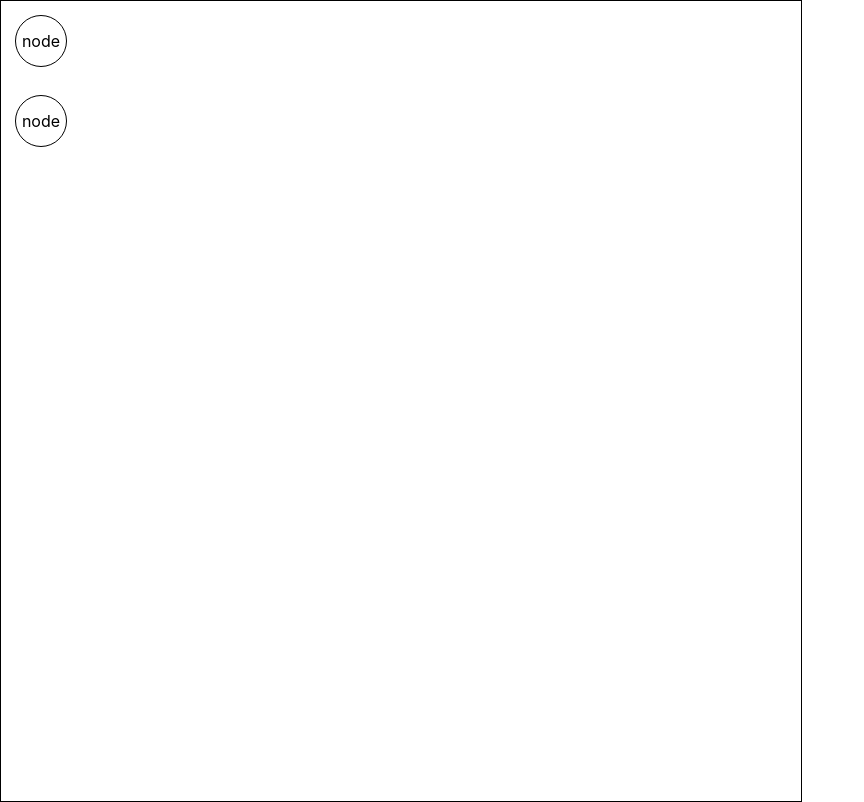
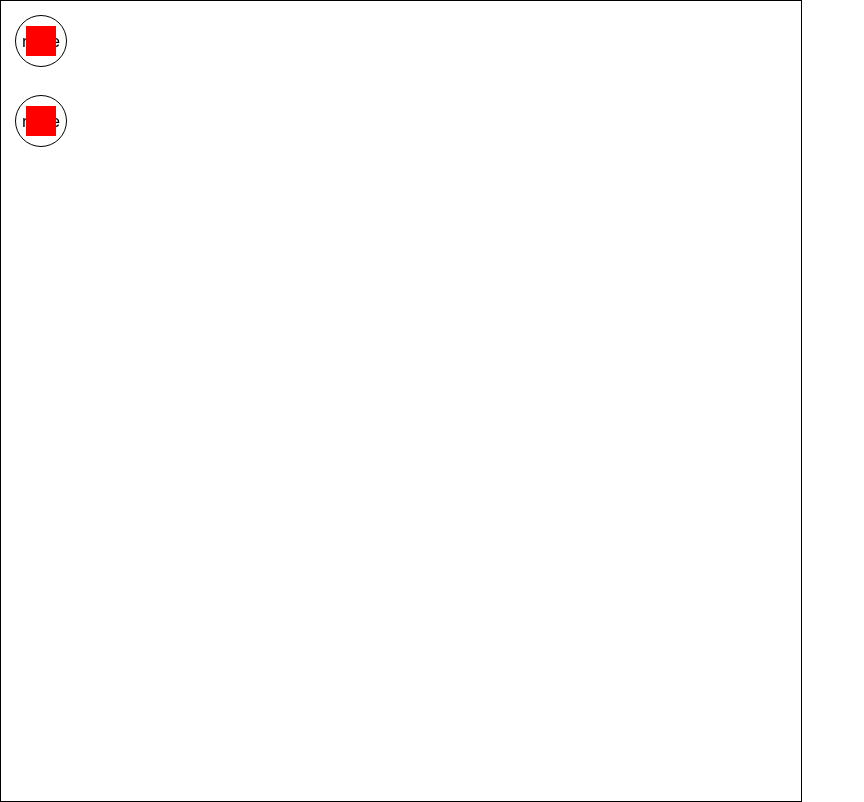
Before and after one commit to Dias-Kazhtay/graph-engine, a React (Create React App) app: page / in a window 1280 px wide. Shown: the whole page, without its empty margins (0-864 px from the left). Built offline with nearby package versions, Linux system fonts and the light colour scheme.

Commit message:
start edge logic

```diff
--- a/src/entities/Node/lib/use-dragger.ts
+++ b/src/entities/Node/lib/use-dragger.ts
@@ -29,10 +29,13 @@ function useDragger({ nodeId }: UsePraggerProps) {
     if (!container) throw new Error('Target element must have a parent');
 
     const onMouseDown = (e: MouseEvent) => {
-      isClicked.current = true;
+      // @ts-ignore
+      if (!e.target.className.includes('Pointer')) {
+        isClicked.current = true;
 
-      coords.current.startX = e.clientX;
-      coords.current.startY = e.clientY;
+        coords.current.startX = e.clientX;
+        coords.current.startY = e.clientY;
+      }
     };
 
     const onMouseUp = () => {
--- a/src/entities/Node/ui/node-shape/Node.tsx
+++ b/src/entities/Node/ui/node-shape/Node.tsx
@@ -3,7 +3,7 @@ import styles from './styles.module.scss';
 import cn from 'classnames';
 import { Circle } from '../circle/Circle';
 import { NodeTypesEnum } from '../../../../shared/constants';
-import { useEffect, useState } from 'react';
+import { useState } from 'react';
 import { Pointer } from '../pointer/Pointer';
 
 interface NodeProps {
@@ -27,23 +27,22 @@ export const NodeShape = ({ id, text, nodeType }: NodeProps) => {
     }
   };
 
-  useEffect(() => {
-    const blur = () => {
-      setSelected(false);
-    };
-    document.addEventListener('click', blur);
+  // useEffect(() => {
+  //   const blur = () => {
+  //     setSelected(false);
+  //   };
+  //   document.addEventListener('click', blur);
 
-    return () => {
-      document.removeEventListener('click', blur);
-    };
-  });
+  //   return () => {
+  //     document.removeEventListener('click', blur);
+  //   };
+  // });
 
   return (
     <div
       id={id}
       className={cn(styles.Node, { [styles.Node__selected]: isSelected })}
-      onClick={(e) => {
-        e.stopPropagation();
+      onClick={() => {
         setSelected((prev) => !prev);
       }}
     >
--- a/src/entities/Node/ui/pointer/Pointer.tsx
+++ b/src/entities/Node/ui/pointer/Pointer.tsx
@@ -1,3 +1,4 @@
+import { useEffect, useRef, useState } from 'react';
 import styles from './styles.module.scss';
 
 interface PointerProps {
@@ -9,10 +10,51 @@ interface PointerProps {
 }
 
 export const Pointer = ({ left, right, top, bottom, isSelected }: PointerProps) => {
+  const [isMouseDown, setMouseDown] = useState<boolean>(false);
+  const edgeRef = useRef<HTMLDivElement | null>(null);
+
+  useEffect(() => {
+    const mousemove = (e: any) => {
+      if (isMouseDown && edgeRef.current) {
+        edgeRef.current.style.left = `${e.clientX - 500}px`;
+        edgeRef.current.style.top = `${e.clientY - 250}px`;
+      }
+    };
+
+    const mousedown = () => {
+      setMouseDown(false);
+    };
+
+    const mouseup = (e: any) => {
+      if (isMouseDown) {
+        console.log(123, e);
+      }
+    };
+    document.addEventListener('mousemove', mousemove);
+    document.addEventListener('mousedown', mousedown);
+    document.addEventListener('mouseup', mouseup);
+
+    return () => {
+      document.removeEventListener('mousemove', mousemove);
+      document.removeEventListener('mousedown', mousedown);
+      document.removeEventListener('mouseup', mouseup);
+    };
+  });
+
   return (
     <>
       {isSelected && (
+        <>
           <div
+            onMouseDown={(e) => {
+              e.stopPropagation();
+              setMouseDown(true);
+            }}
+            onMouseUp={(e) => {
+              e.stopPropagation();
+
+              setMouseDown(false);
+            }}
             className={styles.Pointer}
             style={{
               left,
@@ -21,7 +63,17 @@ export const Pointer = ({ left, right, top, bottom, isSelected }: PointerProps)
               bottom,
             }}
           />
+        </>
       )}
+      <div
+        style={{
+          width: '30px',
+          height: '30px',
+          background: 'red',
+          position: 'absolute',
+        }}
+        ref={edgeRef}
+      ></div>
     </>
   );
 };
```
Also changed, not shown: src/entities/Node/ui/circle/styles.module.scss (indentation only), src/entities/Node/ui/pointer/styles.module.scss (indentation only). Lines whose indentation alone changed are shown as unchanged.
